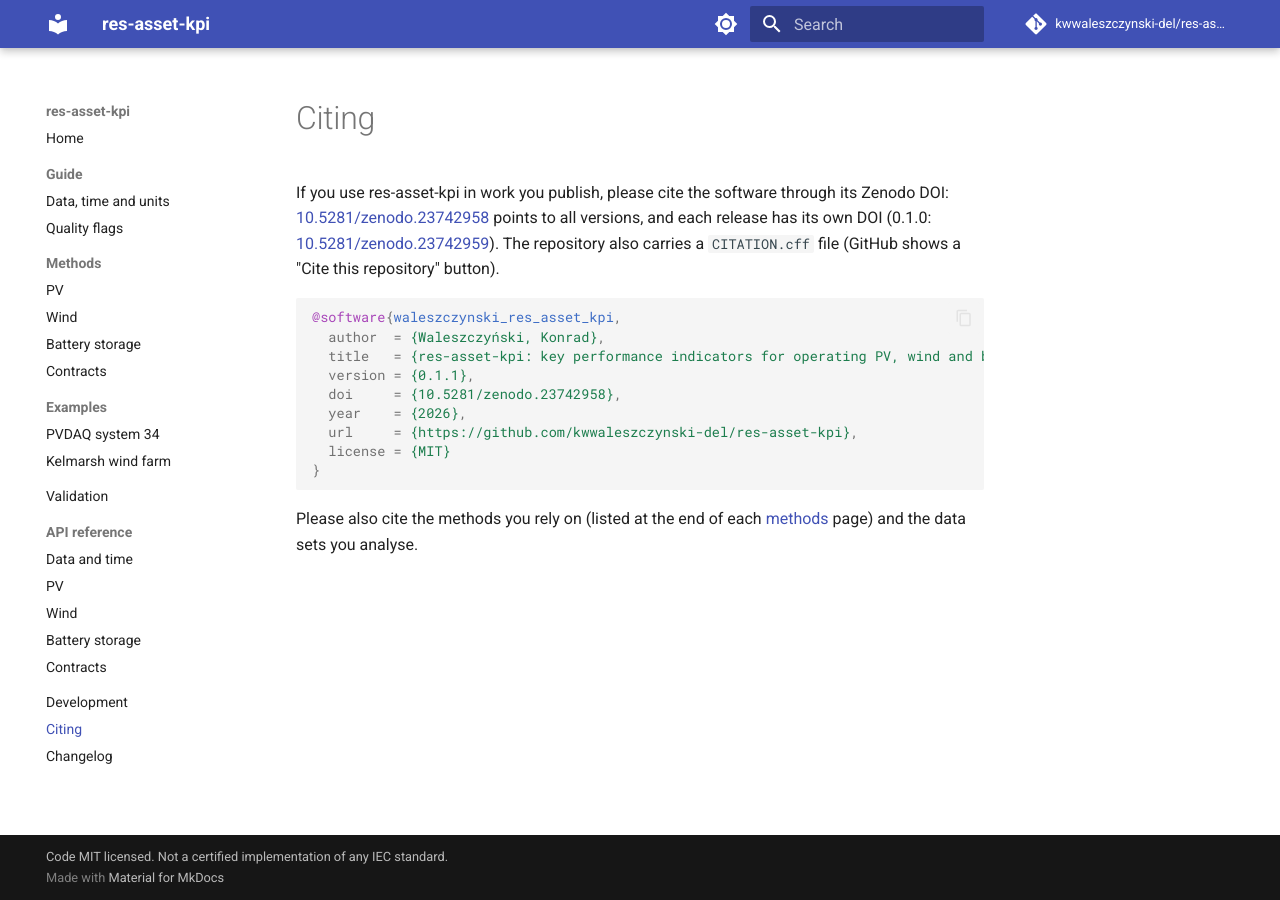
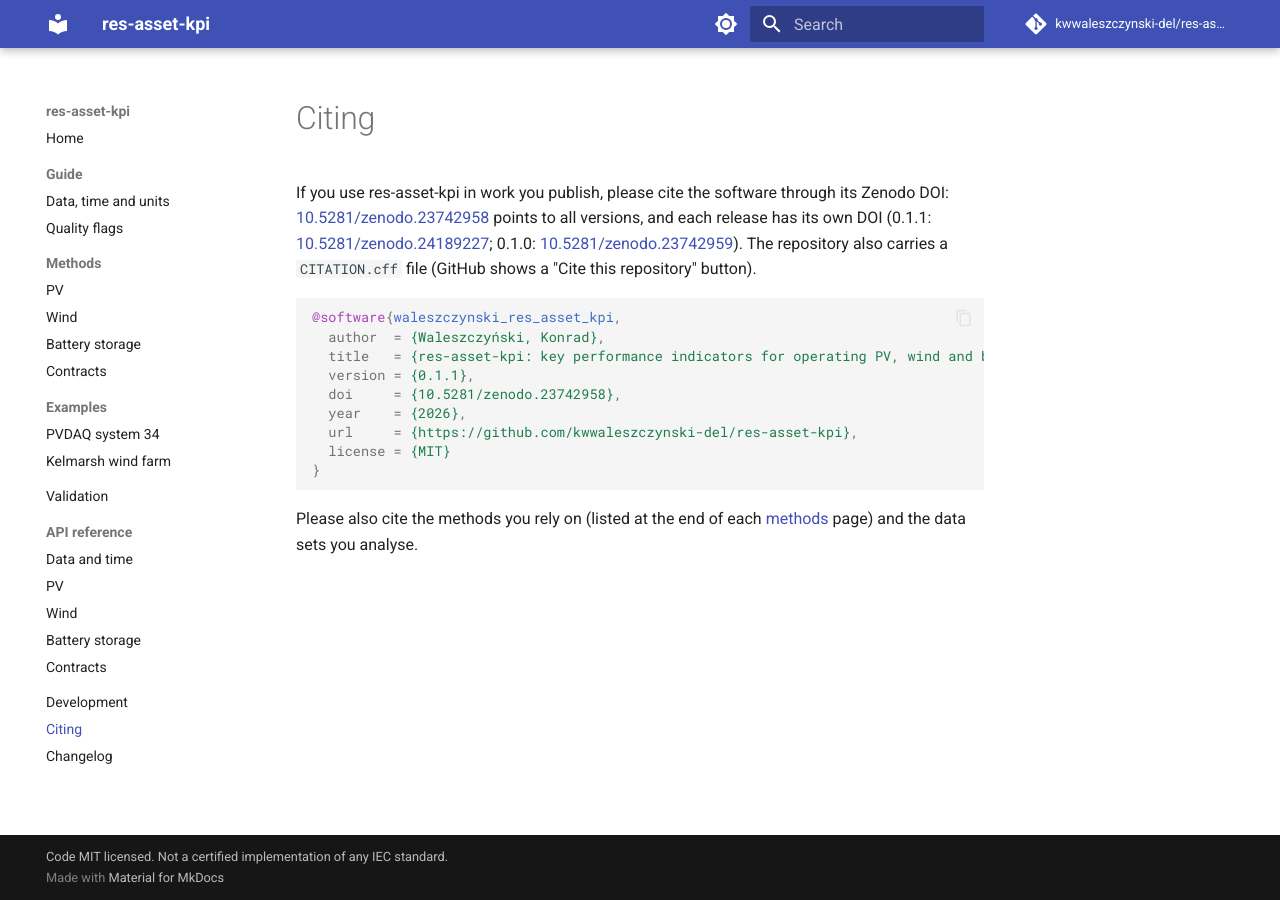
Before and after one commit to kwwaleszczynski-del/res-asset-kpi, an MkDocs documentation site: the page built from docs/citing.md, in a window 1280 px wide. Built offline with MkDocs 1.6.1 and Material for MkDocs 9.7.7, drawn with Linux system fonts in a browser that asks for light colours; comment, search, counter and statistics services are not loaded.

Commit message:
Add the Zenodo DOI of 0.1.1 to the citation files

````diff
--- a/docs/citing.md
+++ b/docs/citing.md
@@ -2,7 +2,8 @@
 
 If you use res-asset-kpi in work you publish, please cite the software through its Zenodo DOI:
 [10.5281/zenodo.23742958](https://doi.org/10.5281/zenodo.23742958) points to all versions, and each release has
-its own DOI (0.1.0: [10.5281/zenodo.23742959](https://doi.org/10.5281/zenodo.23742959)). The repository also
+its own DOI (0.1.1: [10.5281/zenodo.24189227](https://doi.org/10.5281/zenodo.24189227); 0.1.0:
+[10.5281/zenodo.23742959](https://doi.org/10.5281/zenodo.23742959)). The repository also
 carries a `CITATION.cff` file (GitHub shows a "Cite this repository" button).
 
 ```bibtex
````
Also changed, not shown: README.md (+2 -2 lines), 1 other file.
